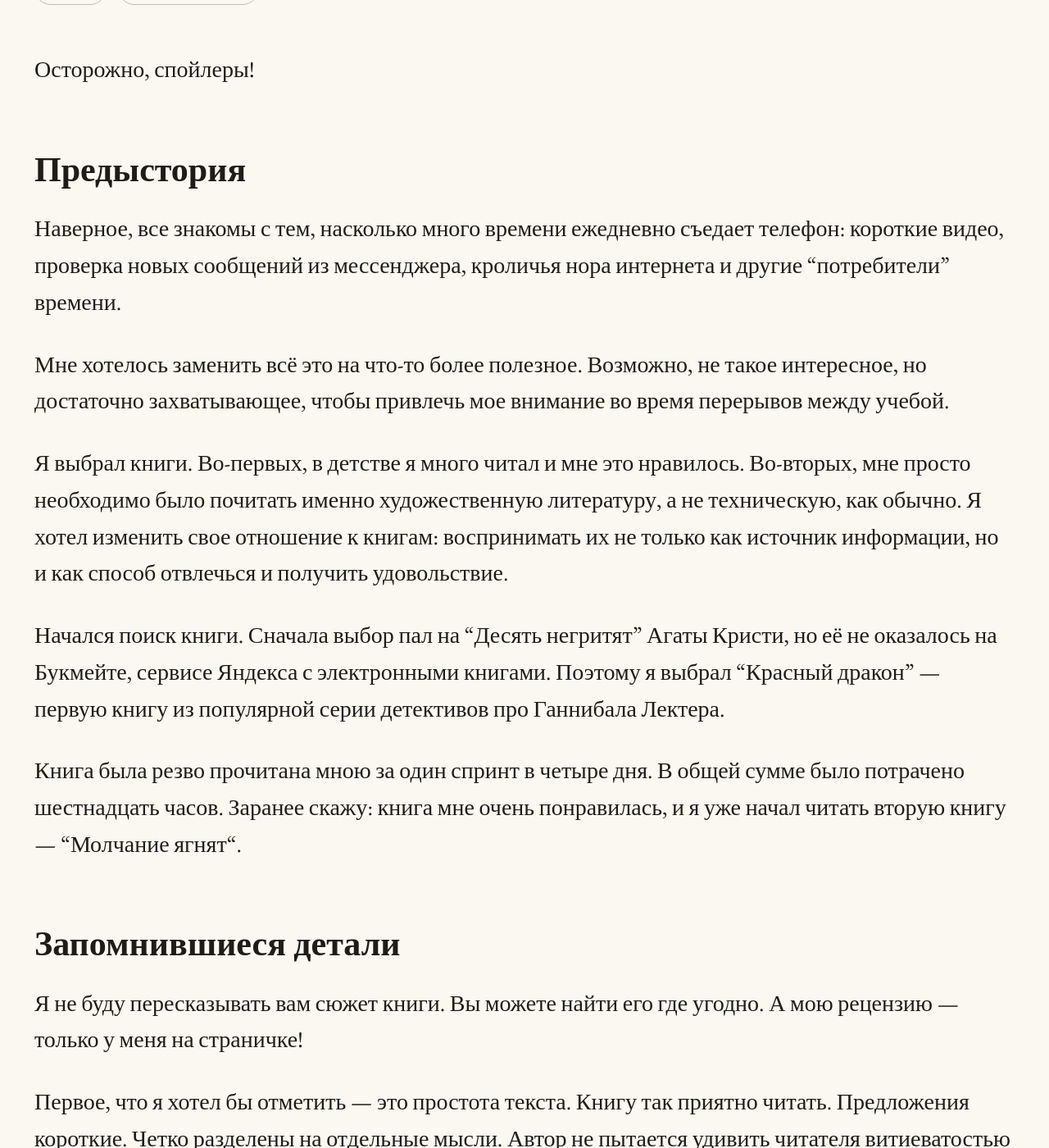
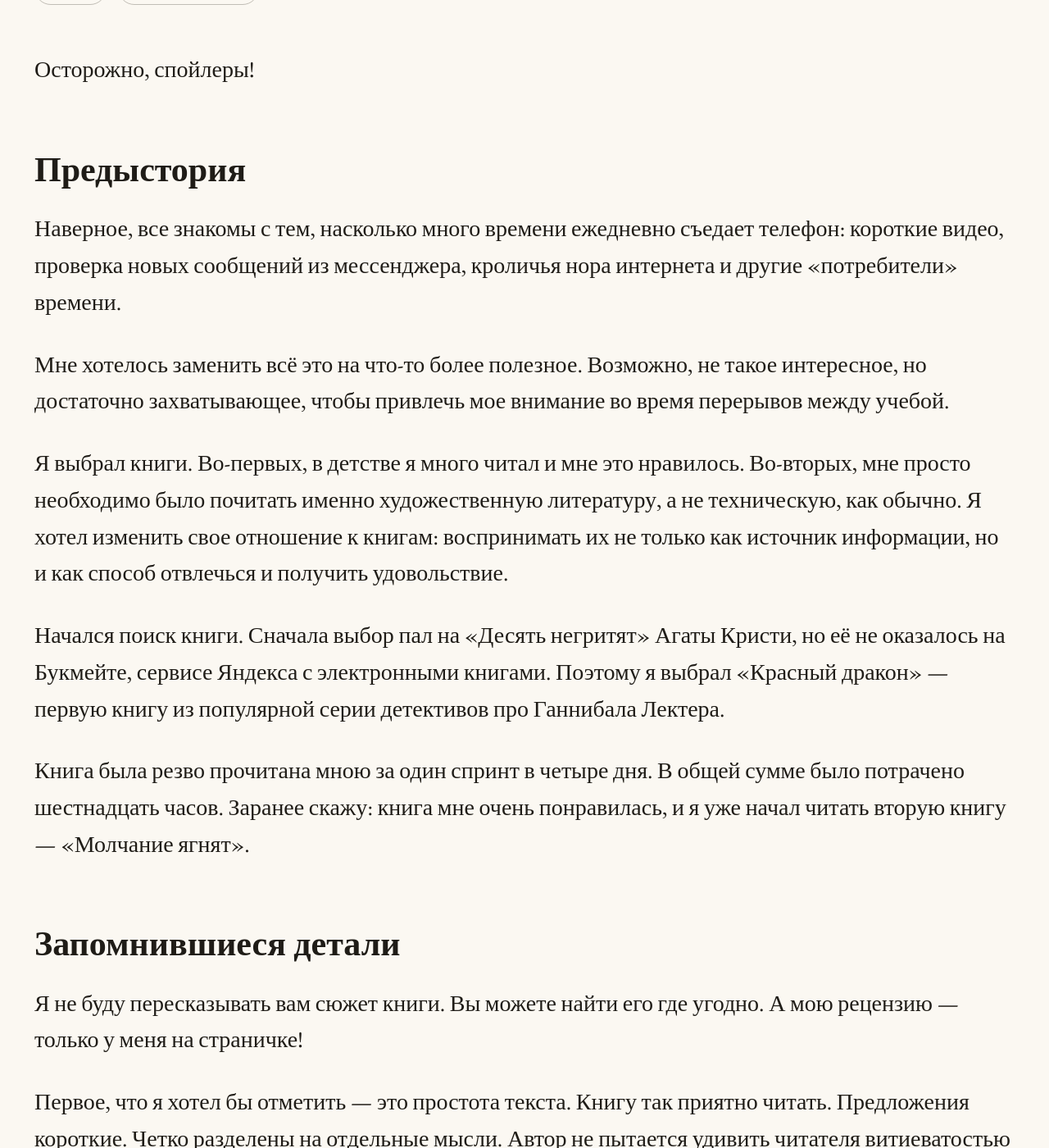
Before and after one commit to georgiyozhegov/writings, a Jekyll site: the page built from _posts/2026-04-15-red-dragon-review.md, in a window 1280 px wide and 1400 px high, scrolled down 325 px. Shown: the whole window at 82% size. Built offline with Jekyll 4.4.1, drawn with Linux system fonts in a browser that asks for light colours.

Commit message:
Елочки

```diff
--- a/_posts/2026-04-15-red-dragon-review.md
+++ b/_posts/2026-04-15-red-dragon-review.md
@@ -6,18 +6,19 @@ tags:
   - томас_харрис
 author: литературный G/O
 ---
+
 Осторожно, спойлеры!
 
 # Предыстория
-Наверное, все знакомы с тем, насколько много времени ежедневно съедает телефон: короткие видео, проверка новых сообщений из мессенджера, кроличья нора интернета и другие “потребители” времени.
+Наверное, все знакомы с тем, насколько много времени ежедневно съедает телефон: короткие видео, проверка новых сообщений из мессенджера, кроличья нора интернета и другие «потребители» времени.
 
 Мне хотелось заменить всё это на что-то более полезное. Возможно, не такое интересное, но достаточно захватывающее, чтобы привлечь мое внимание во время перерывов между учебой.
 
 Я выбрал книги. Во-первых, в детстве я много читал и мне это нравилось. Во-вторых, мне просто необходимо было почитать именно художественную литературу, а не техническую, как обычно. Я хотел изменить свое отношение к книгам: воспринимать их не только как источник информации, но и как способ отвлечься и получить удовольствие.
 
-Начался поиск книги. Сначала выбор пал на “Десять негритят” Агаты Кристи, но её не оказалось на Букмейте, сервисе Яндекса с электронными книгами. Поэтому я выбрал “Красный дракон” — первую книгу из популярной серии детективов про Ганнибала Лектера.
+Начался поиск книги. Сначала выбор пал на «Десять негритят» Агаты Кристи, но её не оказалось на Букмейте, сервисе Яндекса с электронными книгами. Поэтому я выбрал «Красный дракон» — первую книгу из популярной серии детективов про Ганнибала Лектера.
 
-Книга была резво прочитана мною за один спринт в четыре дня. В общей сумме было потрачено шестнадцать часов. Заранее скажу: книга мне очень понравилась, и я уже начал читать вторую книгу — “Молчание ягнят“.
+Книга была резво прочитана мною за один спринт в четыре дня. В общей сумме было потрачено шестнадцать часов. Заранее скажу: книга мне очень понравилась, и я уже начал читать вторую книгу — «Молчание ягнят».
 
 # Запомнившиеся детали
 Я не буду пересказывать вам сюжет книги. Вы можете найти его где угодно. А мою рецензию — только у меня на страничке!
```
